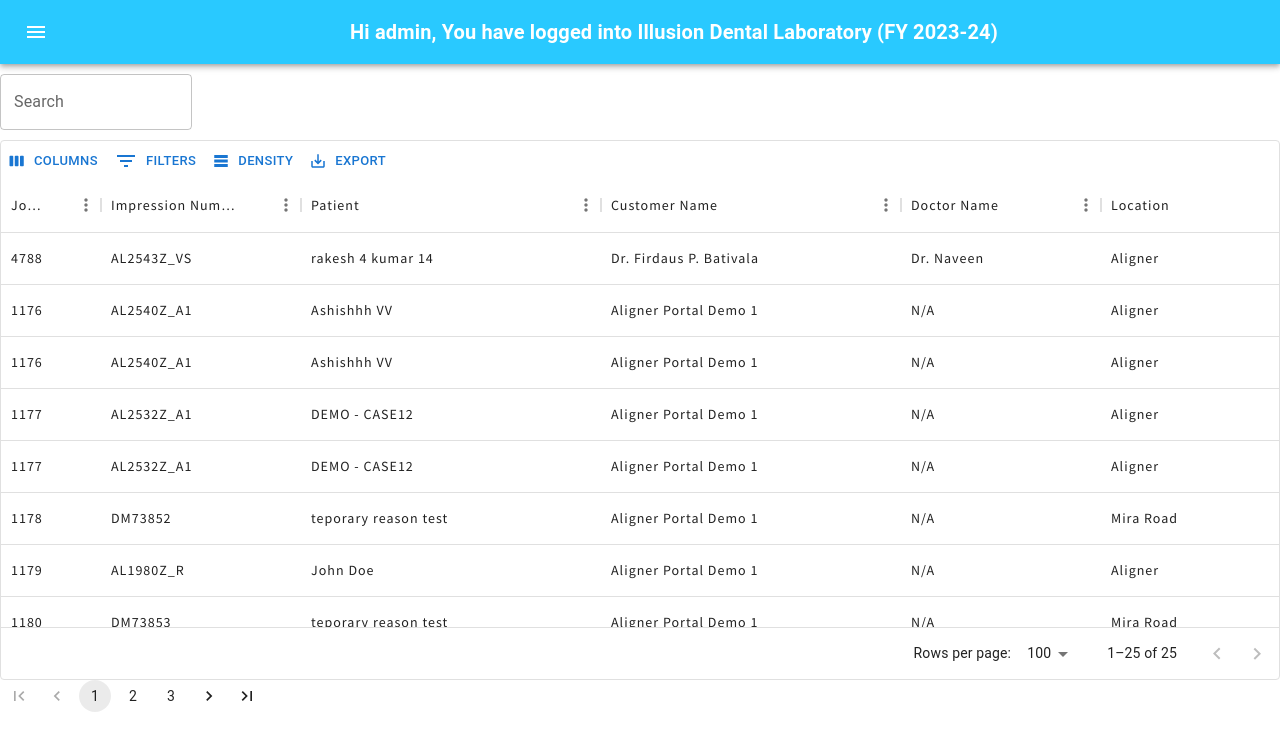
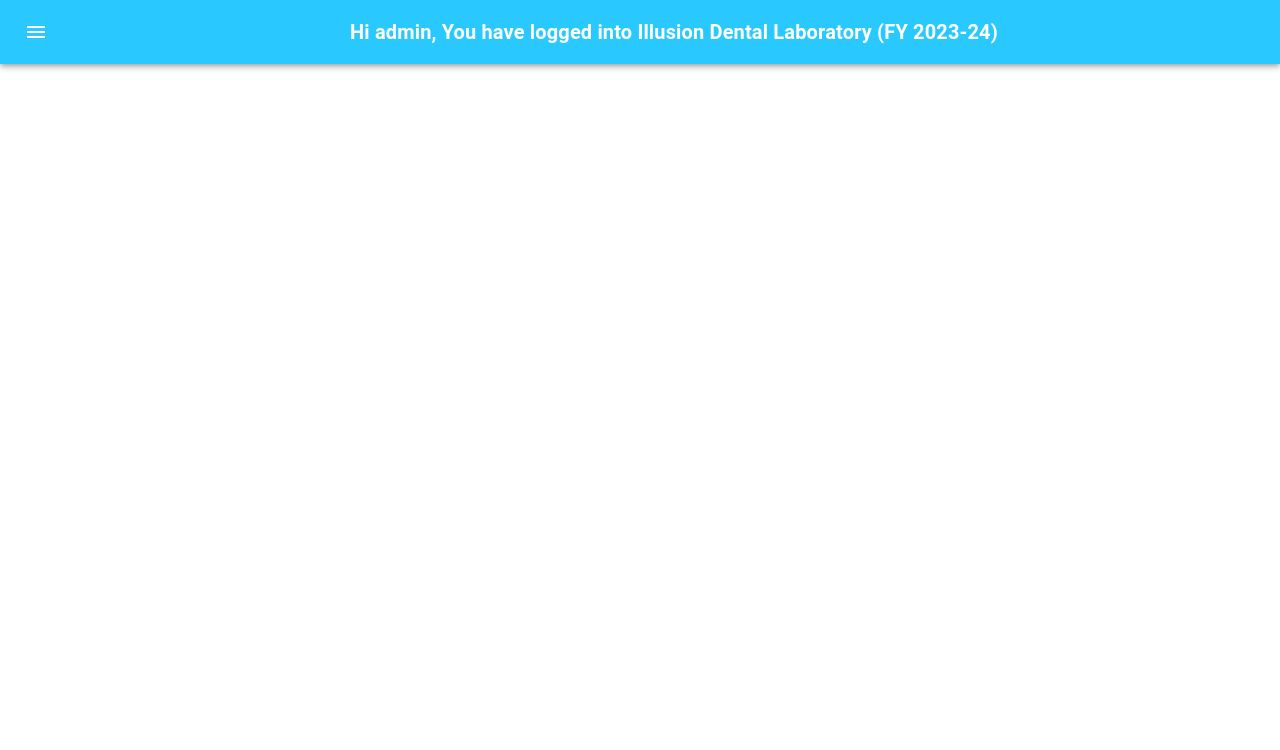
Before and after one commit to muhazAhmed/odoo, a React (Create React App) app: page /customer-data in a window 1280 px wide. Shown: the top 750 px of the page. Built offline with nearby package versions, Linux system fonts and the light colour scheme.

Commit message:
changed Customer -> Job Entry Data

```diff
--- a/src/App.js
+++ b/src/App.js
@@ -1,5 +1,5 @@
 import { BrowserRouter, Route, Routes } from "react-router-dom";
-import Customer from "./pages/customer/Customer";
+import JobEntryData from "./pages/job-Entry-Data/JobEntryData";
 import Home from "./pages/home/Home";
 import Navbar from "./layouts/Navbar/Navbar";
 import CaseOnHold from "./pages/CaseOnHold/CaseOnHold";
@@ -12,7 +12,7 @@
         <Navbar />
         <Routes>
           <Route path="/" element={<Home />} />
-          <Route path="/customer-data" element={<Customer />} />
+          <Route path="/job-Entry-Data" element={<JobEntryData />} />
           <Route path="/case-on-hold" element={<CaseOnHold />} />
           <Route path="/sale-order" element={<SaleOrder />} />
         </Routes>
```
